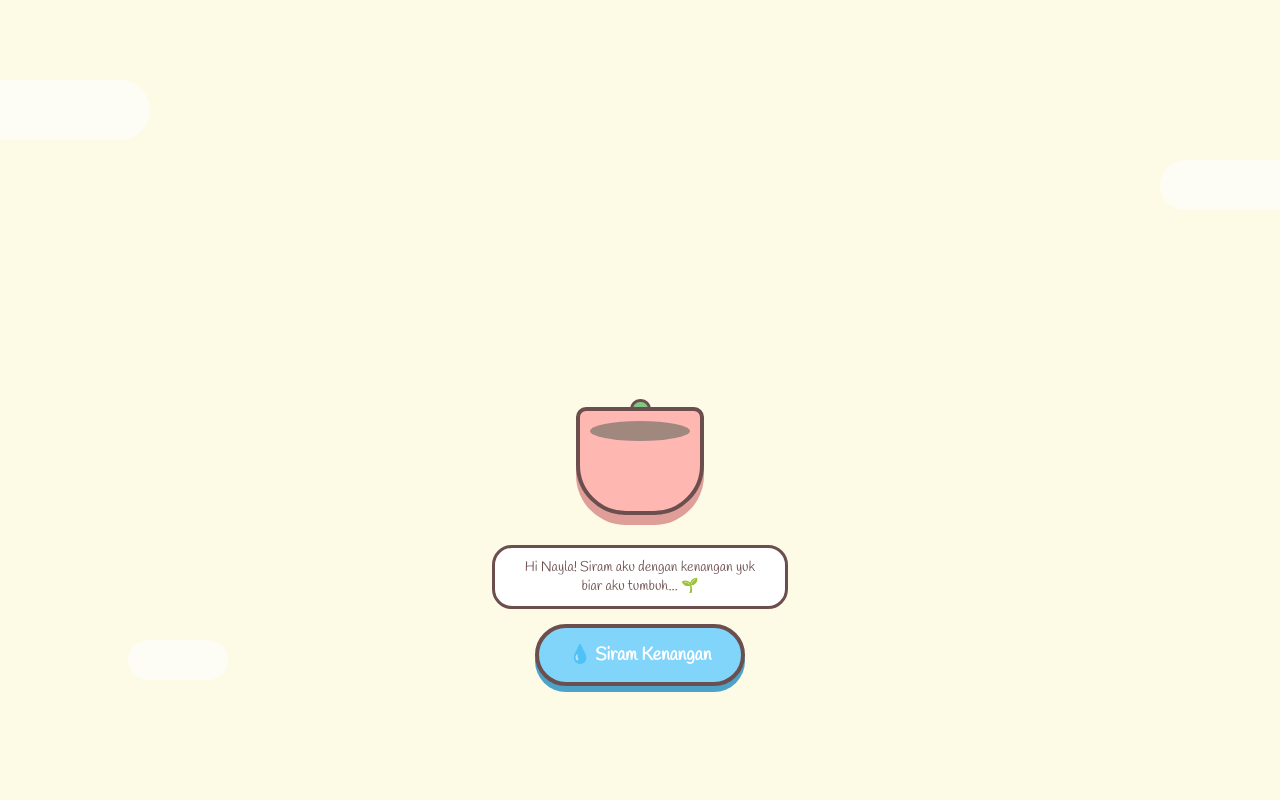
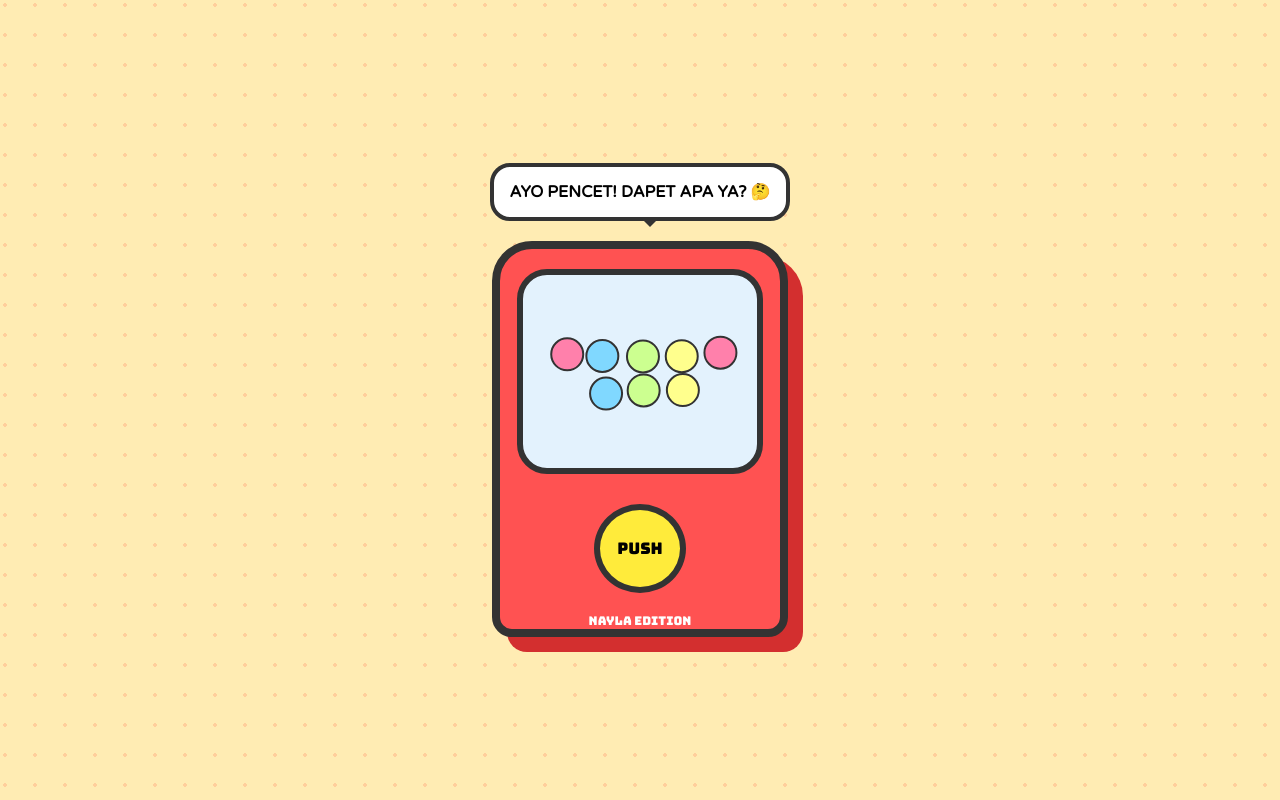
Before and after one commit to dhiord7-art/nayrawrrr, a plain HTML site: page index.html in a window 1280 px wide. Drawn offline with Linux system fonts and the light colour scheme.

Commit message:
Update index.html

```diff
--- a/index.html
+++ b/index.html
@@ -3,165 +3,188 @@
 <head>
     <meta charset="UTF-8">
     <meta name="viewport" content="width=device-width, initial-scale=1.0">
-    <title>Nayla's Memory Plant 🌿✨</title>
-    <link href="https://fonts.googleapis.com/css2?family=Handlee&display=swap" rel="stylesheet">
+    <title>Nayla's Gacha Chaos! 🎰✨</title>
+    <link href="https://fonts.googleapis.com/css2?family=Bungee&family=Varela+Round&display=swap" rel="stylesheet">
     <style>
-        :root {
-            --bg-color: #fdfae5; /* Cream lembut */
-            --pot-color: #ffb7b2; /* Pink pastel */
-            --leaf-color: #b5e7a0; /* Hijau muda */
-            --text-color: #6b4f4f;
-        }
-
         body {
             margin: 0;
-            padding: 0;
-            font-family: 'Handlee', cursive;
-            background-color: var(--bg-color);
-            color: var(--text-color);
-            height: 100vh;
+            background: #ffecb3; /* Kuning ceria */
+            font-family: 'Varela Round', sans-serif;
+            overflow: hidden;
             display: flex;
             flex-direction: column;
             align-items: center;
             justify-content: center;
-            overflow: hidden;
+            height: 100vh;
+            perspective: 1000px;
         }
 
-        /* Dekorasi Latar Belakang */
-        .cloud {
+        /* Dekorasi background yang gerak-gerak */
+        .bg-dots {
             position: fixed;
-            background: white;
-            border-radius: 50px;
-            opacity: 0.6;
-            z-index: 1;
+            width: 100%; height: 100%;
+            background-image: radial-gradient(#ff8a65 2px, transparent 2px);
+            background-size: 30px 30px;
+            z-index: -1;
+            opacity: 0.3;
+            animation: moveBg 10s linear infinite;
         }
 
-        /* Area Utama Game */
-        #garden-area {
+        @keyframes moveBg {
+            from { background-position: 0 0; }
+            to { background-position: 100px 100px; }
+        }
+
+        /* Mesin Gacha Utama */
+        #gacha-machine {
+            width: 280px;
+            height: 380px;
+            background: #ff5252; /* Merah mesin */
+            border: 8px solid #333;
+            border-radius: 40px 40px 20px 20px;
             position: relative;
-            width: 300px;
-            height: 400px;
+            box-shadow: 15px 15px 0px #d32f2f;
             display: flex;
             flex-direction: column;
             align-items: center;
-            justify-content: flex-end; /* Tanaman tumbuh dari bawah */
             z-index: 10;
         }
 
-        /* Pot Tanaman */
-        #pot {
-            width: 120px;
-            height: 100px;
-            background-color: var(--pot-color);
-            border-radius: 10px 10px 50px 50px;
-            box-shadow: 0 10px 0 #e09e99;
+        /* Kaca Atas isi bola-bola */
+        .glass-dome {
+            width: 80%;
+            height: 50%;
+            background: #e3f2fd;
+            border: 6px solid #333;
+            border-radius: 30px;
+            margin-top: 20px;
             position: relative;
-            z-index: 20;
-            border: 4px solid #6b4f4f;
+            overflow: hidden;
+            display: flex;
+            flex-wrap: wrap;
+            justify-content: center;
+            align-content: center;
+            padding: 5px;
         }
 
-        #pot::after { /* Tanah */
+        .mini-ball {
+            width: 30px; height: 30px;
+            border-radius: 50%;
+            margin: 2px;
+            border: 2px solid #333;
+        }
+
+        /* Tombol Putar */
+        .crank {
+            width: 80px; height: 80px;
+            background: #ffeb3b;
+            border: 6px solid #333;
+            border-radius: 50%;
+            margin-top: 30px;
+            cursor: pointer;
+            display: flex;
+            align-items: center;
+            justify-content: center;
+            font-family: 'Bungee', cursive;
+            transition: 0.2s;
+            user-select: none;
+        }
+
+        .crank:hover { transform: rotate(45deg) scale(1.1); }
+        .crank:active { transform: rotate(180deg); }
+
+        /* Hasil Gacha yang Keluar */
+        .capsule-result {
+            position: absolute;
+            width: 200px;
+            height: 250px;
+            background: white;
+            border: 6px solid #333;
+            border-radius: 20px;
+            z-index: 100;
+            padding: 10px;
+            text-align: center;
+            box-shadow: 20px 20px 0px rgba(0,0,0,0.1);
+            display: none;
+            animation: capsulePop 0.5s cubic-bezier(0.175, 0.885, 0.32, 1.275) forwards;
+        }
+
+        @keyframes capsulePop {
+            0% { transform: scale(0) rotate(-20deg) translate(-50%, -50%); opacity: 0; top: 80%; left: 50%; }
+            100% { transform: scale(1) rotate(5deg) translate(-50%, -50%); opacity: 1; top: 40%; left: 50%; }
+        }
+
+        .capsule-result img {
+            width: 100%; height: 180px;
+            object-fit: cover;
+            border-radius: 10px;
+            border: 3px solid #333;
+        }
+
+        /* Getaran Mesin */
+        .shake { animation: shake 0.2s infinite; }
+        @keyframes shake {
+            0% { transform: translate(2px, 2px); }
+            50% { transform: translate(-2px, -2px); }
+            100% { transform: translate(2px, -2px); }
+        }
+
+        #msg-bubble {
+            background: white;
+            padding: 15px;
+            border-radius: 20px;
+            border: 4px solid #333;
+            margin-bottom: 20px;
+            font-weight: bold;
+            position: relative;
+        }
+
+        #msg-bubble::after {
             content: '';
             position: absolute;
-            top: 10px; left: 10px; right: 10px; height: 20px;
-            background: #a1887f;
-            border-radius: 50%;
+            bottom: -20px; left: 50%;
+            border: 10px solid transparent;
+            border-top-color: #333;
         }
 
-        /* Batang Tanaman (Tumbuh Dinamis) */
-        #stem {
-            width: 15px;
-            height: 20px; /* Tinggi awal tunas */
-            background-color: #81c784;
-            border-radius: 10px 10px 0 0;
-            position: absolute;
-            bottom: 90px; /* Di atas pot */
-            transition: height 0.5s dashed;
-            z-index: 15;
-            border: 3px solid #6b4f4f;
+        .close-btn {
+            background: #333; color: white;
+            border: none; padding: 5px 15px;
+            margin-top: 10px; border-radius: 10px;
+            cursor: pointer; font-family: 'Bungee';
         }
-
-        /* Foto yang muncul sebagai "Buah" */
-        .memory-fruit {
-            position: absolute;
-            width: 60px;
-            height: 60px;
-            border-radius: 50%;
-            border: 4px solid white;
-            box-shadow: 0 5px 15px rgba(0,0,0,0.1);
-            object-fit: cover;
-            animation: fruitPop 0.6s cubic-bezier(0.175, 0.885, 0.32, 1.275) forwards;
-            z-index: 25;
-        }
-
-        @keyframes fruitPop {
-            0% { transform: scale(0) rotate(-30deg); opacity: 0; }
-            100% { transform: scale(1) rotate(0deg); opacity: 1; }
-        }
-
-        /* Area Kontrol */
-        #controls {
-            margin-top: 30px;
-            text-align: center;
-            z-index: 100;
-        }
-
-        .btn-water {
-            background-color: #81d4fa; /* Biru air */
-            color: white;
-            border: 4px solid #6b4f4f;
-            padding: 15px 30px;
-            font-family: 'Handlee', cursive;
-            font-size: 18px;
-            font-weight: bold;
-            border-radius: 50px;
-            cursor: pointer;
-            box-shadow: 0 6px 0 #4ba3c7;
-            transition: all 0.2s;
-        }
-
-        .btn-water:active {
-            margin-top: 6px;
-            box-shadow: 0 0px 0 #4ba3c7;
-        }
-
-        .btn-water:disabled {
-            background-color: #b0bec5;
-            box-shadow: 0 6px 0 #78909c;
-            cursor: not-allowed;
-        }
-
-        /* Dialog Teks */
-        #status-text {
-            background: white;
-            padding: 10px 20px;
-            border-radius: 20px;
-            border: 3px solid #6b4f4f;
-            margin-bottom: 15px;
-            font-size: 14px;
-            max-width: 250px;
-        }
-
     </style>
 </head>
 <body>
 
-<div class="cloud" style="width: 200px; height: 60px; top: 10%; left: -50px;"></div>
-<div class="cloud" style="width: 150px; height: 50px; top: 20%; right: -30px;"></div>
-<div class="cloud" style="width: 100px; height: 40px; bottom: 15%; left: 10%;"></div>
+<div class="bg-dots"></div>
 
-<div id="garden-area">
-    <div id="stem"></div>
-    <div id="pot"></div>
+<div id="msg-bubble">AYO PENCET! DAPET APA YA? 🤔</div>
+
+<div id="gacha-machine">
+    <div class="glass-dome" id="dome">
+        <div class="mini-ball" style="background:#ff80ab"></div>
+        <div class="mini-ball" style="background:#80d8ff"></div>
+        <div class="mini-ball" style="background:#ccff90"></div>
+        <div class="mini-ball" style="background:#ffff8d"></div>
+        <div class="mini-ball" style="background:#ff80ab"></div>
+        <div class="mini-ball" style="background:#80d8ff"></div>
+        <div class="mini-ball" style="background:#ccff90"></div>
+        <div class="mini-ball" style="background:#ffff8d"></div>
+    </div>
+    <div class="crank" onclick="spinGacha()">PUSH</div>
+    <div style="margin-top:20px; font-family:'Bungee'; color:white; font-size:12px;">NAYLA EDITION</div>
 </div>
 
-<div id="controls">
-    <div id="status-text">Hi Nayla! Siram aku dengan kenangan yuk biar aku tumbuh... 🌱</div>
-    <button class="btn-water" id="waterBtn" onclick="waterPlant()">💧 Siram Kenangan</button>
+<div id="result" class="capsule-result">
+    <img id="res-img" src="">
+    <div id="res-text" style="margin-top:10px; font-weight:bold; font-size:12px;"></div>
+    <button class="close-btn" onclick="closeResult()">OK!</button>
 </div>
 
 <audio id="bgm" src="bestparpart.m4a" loop></audio>
-<audio id="waterSound" src="surprise.mp3"></audio> <audio id="v1" src="bintang1.m4a"></audio>
+<audio id="sfx-spin" src="surprise.mp3"></audio>
+<audio id="v1" src="bintang1.m4a"></audio>
 <audio id="v2" src="bintang2.m4a"></audio>
 <audio id="v3" src="bintang3.m4a"></audio>
 <audio id="v4" src="bintang4.m4a"></audio>
@@ -175,96 +198,74 @@
         'k16.JPG', 'k17.jpg', 'k18.JPG', 'k19.JPG', 'k20.JPG', 'k21.JPG', 'k22.jpg', 'k23.jpg'
     ];
 
-    const messages = [
-        "Wah, segar! Matur nuwun, Nayla... 🥰",
-        "Tumbuh sedikit! Terus siram yaa...",
-        "Lihat! Ada memori yang tumbuh di rantingku!",
-        "Kangen ya? Hehe. Siram lagi dong...",
-        "Aku sudah makin tinggi! Kamu hebat merawatnya.",
-        "Memorinya manis banget, bikin aku berbunga-bunga! 🌸"
+    const funnyTexts = [
+        "CIHUY! FOTO SIAPA INI?",
+        "DAPET JACKPOT NAYLA! 💎",
+        "MEMORI TER-GOKIL NIH!",
+        "AWAS, FOTONYA TERLALU CANTIK!",
+        "KAPSULNYA ISI KENANGAN.. CIE.",
+        "MESINNYA CAPEK, TAPI KAMU KEREN!"
     ];
 
-    let waterCount = 0;
-    let stemHeight = 20;
-    const stem = document.getElementById('stem');
-    const statusText = document.getElementById('status-text');
-    const waterBtn = document.getElementById('waterBtn');
-    const gardenArea = document.getElementById('garden-area');
+    let isSpinning = false;
+    const machine = document.getElementById('gacha-machine');
+    const resultDiv = document.getElementById('result');
     const bgm = document.getElementById('bgm');
-    let bgmStarted = false;
 
-    function waterPlant() {
-        if (!bgmStarted) { bgm.play(); bgmStarted = true; }
+    function spinGacha() {
+        if (isSpinning) return;
+        isSpinning = true;
 
-        waterCount++;
+        // Start BGM if first time
+        bgm.play().catch(e => {});
 
-        // 1. Suara Siram
-        document.getElementById('waterSound').play();
+        // Efek Mesin Getar
+        machine.classList.add('shake');
+        document.getElementById('sfx-spin').play();
+        document.getElementById('msg-bubble').innerText = "LAGI DIPROSES... 😵‍💫";
 
-        // 2. Batang Tumbuh
-        stemHeight += 15; // Tumbuh 15px setiap siram
-        stem.style.height = stemHeight + 'px';
-
-        // 3. Munculkan Foto ("Buah Memori")
-        createMemoryFruit();
-
-        // 4. Suara Voice Note Acak
-        const vNum = Math.floor(Math.random() * 5) + 1;
-        const sound = document.getElementById('v' + vNum);
-        sound.currentTime = 0; // Reset suara biar bisa tumpang tindih lucu
-        sound.play();
-
-        // 5. Update Teks Status
-        statusText.innerText = messages[Math.min(waterCount, messages.length - 1)];
-
-        // 6. Efek Daun Kecil Berguguran (Opsional)
-        createFallingLeaf();
-
-        // Batasi penyiraman agar tidak crash
-        waterBtn.disabled = true;
-        setTimeout(() => waterBtn.disabled = false, 800); // Jeda 0.8 detik
+        setTimeout(() => {
+            machine.classList.remove('shake');
+            showResult();
+        }, 1500);
     }
 
-    function createMemoryFruit() {
-        const fruit = document.createElement('img');
-        fruit.className = 'memory-fruit';
-        fruit.src = images[Math.floor(Math.random() * images.length)];
+    function showResult() {
+        // Ambil data random
+        const randomImg = images[Math.floor(Math.random() * images.length)];
+        const randomText = funnyTexts[Math.floor(Math.random() * funnyTexts.length)];
+        const randomVoice = Math.floor(Math.random() * 5) + 1;
 
-        // Posisi di sekitar batang yang tumbuh
-        const currentStemTop = 400 - 90 - stemHeight; // Kalkulasi posisi top batang
-        const randomX = Math.random() * 100 - 50; // -50 sampai 50px dari tengah
+        // Set konten
+        document.getElementById('res-img').src = randomImg;
+        document.getElementById('res-text').innerText = randomText;
+        resultDiv.style.display = 'block';
 
-        fruit.style.bottom = (90 + stemHeight - 30) + 'px'; // Di sekitar ujung batang
-        fruit.style.left = (150 + randomX - 30) + 'px'; // Di sekitar tengah area garden
+        // Mainin suara VN
+        const vn = document.getElementById('v' + randomVoice);
+        vn.currentTime = 0;
+        vn.play();
 
-        gardenArea.appendChild(fruit);
-
-        // Foto tidak hilang, tapi kalau terlalu banyak, kita hapus yang paling lama
-        const allFruits = document.querySelectorAll('.memory-fruit');
-        if (allFruits.length > 8) {
-            allFruits[0].remove();
-        }
+        document.getElementById('msg-bubble').innerText = "NAH, DAPET KAN!";
     }
 
-    function createFallingLeaf() {
-        const leaf = document.createElement('div');
-        leaf.innerText = '🍃';
-        leaf.style.position = 'absolute';
-        leaf.style.left = (Math.random() * 300) + 'px';
-        leaf.style.top = '-20px';
-        leaf.style.zIndex = '50';
-        leaf.style.fontSize = '20px';
-        leaf.style.transition = 'transform 2s, opacity 2s';
+    function closeResult() {
+        resultDiv.style.animation = 'capsulePop 0.3s reverse forwards';
+        setTimeout(() => {
+            resultDiv.style.display = 'none';
+            resultDiv.style.animation = 'capsulePop 0.5s cubic-bezier(0.175, 0.885, 0.32, 1.275) forwards';
+            isSpinning = false;
+            document.getElementById('msg-bubble').innerText = "COBA LAGI? PENCET LAGI!";
+        }, 300);
+    }
 
-        gardenArea.appendChild(leaf);
-
-        setTimeout(() => {
-            leaf.style.transform = `translateY(400px) rotate(${Math.random()*360}deg)`;
-            leaf.style.opacity = '0';
-        }, 50);
-
-        setTimeout(() => leaf.remove(), 2000);
-    }
+    // Bola hiasan gerak random dikit biar idup
+    setInterval(() => {
+        const balls = document.querySelectorAll('.mini-ball');
+        balls.forEach(b => {
+            b.style.transform = `translate(${Math.random()*5}px, ${Math.random()*5}px)`;
+        });
+    }, 100);
 </script>
 
 </body>
```
